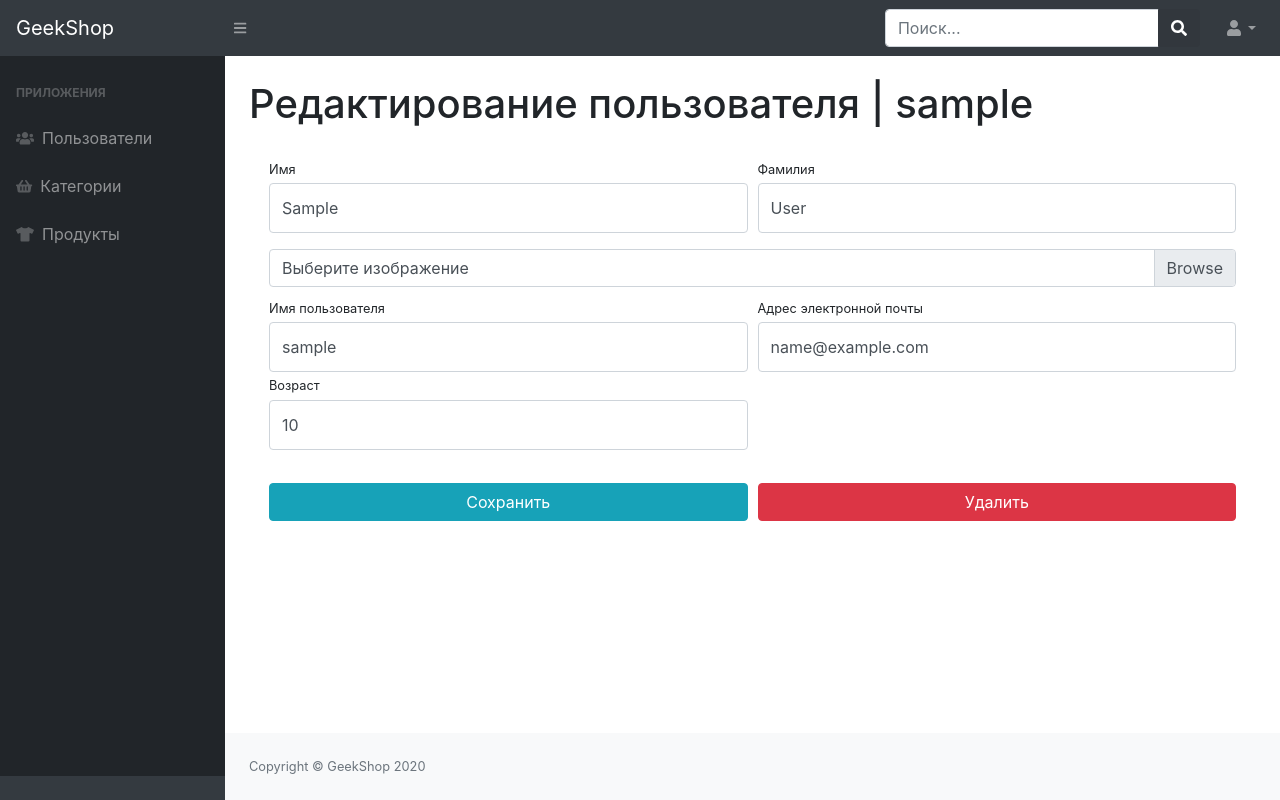
After one commit to Tot741/geekshop_server, a Django app: page /admin-staff/admin-users-update/1/ in a window 1280 px wide. The commit adds this page. Run offline with Django 3.2, Linux system fonts and the light colour scheme; tables that the repository leaves empty hold one stand-in row (values such as "Sample post"); some libraries are stand-ins or nearby versions.

Commit message:
create update controller for admin

```diff
--- a/adminapp/forms.py
+++ b/adminapp/forms.py
@@ -1,6 +1,6 @@
 from django import forms
 
-from authapp.forms import UserRegisterForm
+from authapp.forms import UserRegisterForm, UserProfileForm
 from authapp.models import User
 
 
@@ -14,3 +14,12 @@ class UserAdminRegisterForm(UserRegisterForm):
     def __init__(self, *args, **kwargs):
         super(UserAdminRegisterForm, self).__init__(*args, **kwargs)
         self.fields['avatar'].widget.attrs['class'] = 'custom-file-input'
+
+
+class UserAdminProfileForm(UserProfileForm):
+    avatar = forms.ImageField(widget=forms.FileInput())
+
+    def __init__(self, *args, **kwargs):
+        super(UserAdminProfileForm, self).__init__(*args, **kwargs)
+        self.fields['username'].widget.attrs['readonly'] = False
+        self.fields['email'].widget.attrs['readonly'] = False
--- a/adminapp/templates/adminapp/admin-users-read.html
+++ b/adminapp/templates/adminapp/admin-users-read.html
@@ -33,7 +33,7 @@
                                 <tbody>
                                 {% for user in users %}
                                     <tr>
-                                        <td><a href="#" style="color: dodgerblue">{{ user.username }}</a></td>
+                                        <td><a href="{% url 'admins:admin_users_update' user.id %}" style="color: dodgerblue">{{ user.username }}</a></td>
                                         <td>{{ user.first_name }}</td>
                                         <td>{{ user.last_name }}</td>
                                         <td>{{ user.email }}</td>
--- /dev/null
+++ b/adminapp/templates/adminapp/admin-users-update-delete.html
@@ -0,0 +1,55 @@
+{% extends 'adminapp/base.html' %}
+
+{% block content %}
+    <h1 class="mt-4">Редактирование пользователя | {{ current_user.username }}</h1>
+    <div class="card-body">
+                    <form action="{% url 'admins:admin_users_update' current_user.id %}" method="post" enctype="multipart/form-data">
+                        {% csrf_token %}
+                        <div class="form-row">
+                            <div class="col-lg-6">
+                                <div class="form-group">
+                                    <label class="small mb-1" for="{{ form.first_name.id_for_label }}">Имя</label>
+                                    {{ form.first_name }}
+                                </div>
+                            </div>
+                            <div class="col-lg-6">
+                                <div class="form-group">
+                                    <label class="small mb-1" for="{{ form.last_name.id_for_label }}">Фамилия</label>
+                                    {{ form.last_name }}
+                                </div>
+                            </div>
+                        </div>
+                        <div class="form-row mb-2">
+                            <div class="col-lg-12">
+                                <div class="custom-file">
+                                    {{ form.avatar }}
+                                    <label class="custom-file-label" for="{{ form.avatar.id_for_label }}">Выберите изображение</label>
+                                </div>
+                            </div>
+                        </div>
+                        <div class="form-row">
+                            <div class="col-lg-6">
+                                <label class="small mb-1" for="{{ form.username.id_for_label }}">Имя пользователя</label>
+                                {{ form.username }}
+                            </div>
+                            <div class="col-lg-6">
+                                <label class="small mb-1" for="{{ form.email.id_for_label }}">Адрес электронной
+                                    почты</label>
+                                {{ form.email }}
+                            </div>
+                            <div class="col-lg-6">
+                                <label class="small mb-1" for="{{ form.age.id_for_label }}">Возраст</label>
+                                {{ form.age }}
+                            </div>
+                        </div>
+                        <div class="form-row">
+                            <div class="col-lg-6" style="margin-top: 33px;">
+                                <input class="btn btn-info btn-block" type="submit" value="Сохранить">
+                            </div>
+                            <div class="col-lg-6" style="margin-top: 33px;">
+                                <input class="btn btn-danger btn-block" type="submit" value="Удалить">
+                            </div>
+                        </div>
+                    </form>
+                </div>
+{% endblock %}
--- a/adminapp/templates/adminapp/base.html
+++ b/adminapp/templates/adminapp/base.html
@@ -1,6 +1,7 @@
 {% load staticfiles %}
+
 <!DOCTYPE html>
-<html lang="en">
+<html lang="ru">
 <head>
     <meta charset="utf-8"/>
     <meta http-equiv="X-UA-Compatible" content="IE=edge"/>
@@ -37,7 +38,7 @@
             <a class="nav-link dropdown-toggle" id="userDropdown" href="#" role="button" data-toggle="dropdown"
                aria-haspopup="true" aria-expanded="false"><i class="fas fa-user fa-fw"></i></a>
             <div class="dropdown-menu dropdown-menu-right" aria-labelledby="userDropdown">
-                <a class="dropdown-item" href="login.html">Logout</a>
+                <a class="dropdown-item" href="{% url 'auth:logout' %}">Выйти</a>
             </div>
         </li>
     </ul>
--- a/adminapp/urls.py
+++ b/adminapp/urls.py
@@ -1,6 +1,6 @@
 from django.urls import path
 
-from adminapp.views import index, admin_users_read, admin_users_create
+from adminapp.views import index, admin_users_read, admin_users_create, admin_users_update
 
 app_name = 'adminapp'
 
@@ -8,4 +8,5 @@ urlpatterns = [
     path('', index, name='index'),
     path('admin-users-read/', admin_users_read, name='admin_users_read'),
     path('admin-users-create/', admin_users_create, name='admin_users_create'),
+    path('admin-users-update/<int:id>/', admin_users_update, name='admin_users_update'),
     ]
--- a/adminapp/views.py
+++ b/adminapp/views.py
@@ -3,7 +3,7 @@ from django.urls import reverse
 # from django.contrib import messages
 
 from authapp.models import User
-from adminapp.forms import UserAdminRegisterForm
+from adminapp.forms import UserAdminRegisterForm, UserAdminProfileForm
 
 
 def index(request):
@@ -30,3 +30,23 @@ def admin_users_create(request):
         'form': form,
     }
     return render(request, 'adminapp/admin-users-create.html', context)
+
+
+def admin_users_update(request, id):
+    user = User.objects.get(id=id)
+    if request.method == 'POST':
+        form = UserAdminProfileForm(data=request.POST, files=request.FILES, instance=user)
+        if form.is_valid():
+            form.save()
+            return HttpResponseRedirect(reverse('admins:admin_users_read'))
+    else:
+        form = UserAdminProfileForm(instance=user)
+    context = {
+        'form': form,
+        'current_user': user,
+    }
+    return render(request, 'adminapp/admin-users-update-delete.html', context)
+
+
+def admin_users_delete(request):
+    return render(request, 'adminapp/index.html')
```
